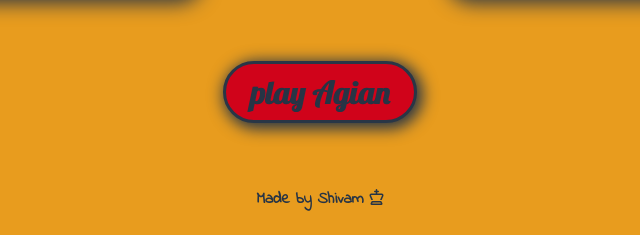
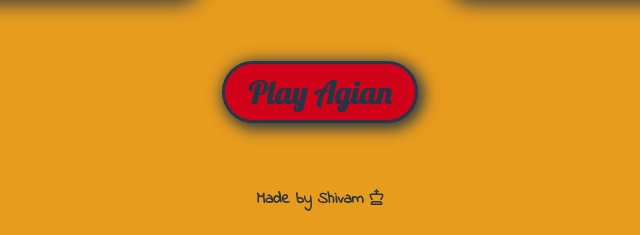
Before and after one commit to KingShivamX/kingshivamx.github.io, a plain HTML site: page DiceGame/dicee.html in a window 1280 px wide. Shown: the part 561-796 px from the top of the page, 320-960 px from the left. Drawn offline with Linux system fonts and the light colour scheme.

Commit message:
Update dicee.html

```diff
--- a/DiceGame/dicee.html
+++ b/DiceGame/dicee.html
@@ -24,7 +24,7 @@
         </div>
       </div>
 
-      <button class="reee">play Agian</button>
+      <button class="reee">Play Agian</button>
       <!-- onclick="refresh()" -->
 
       <footer>
```
